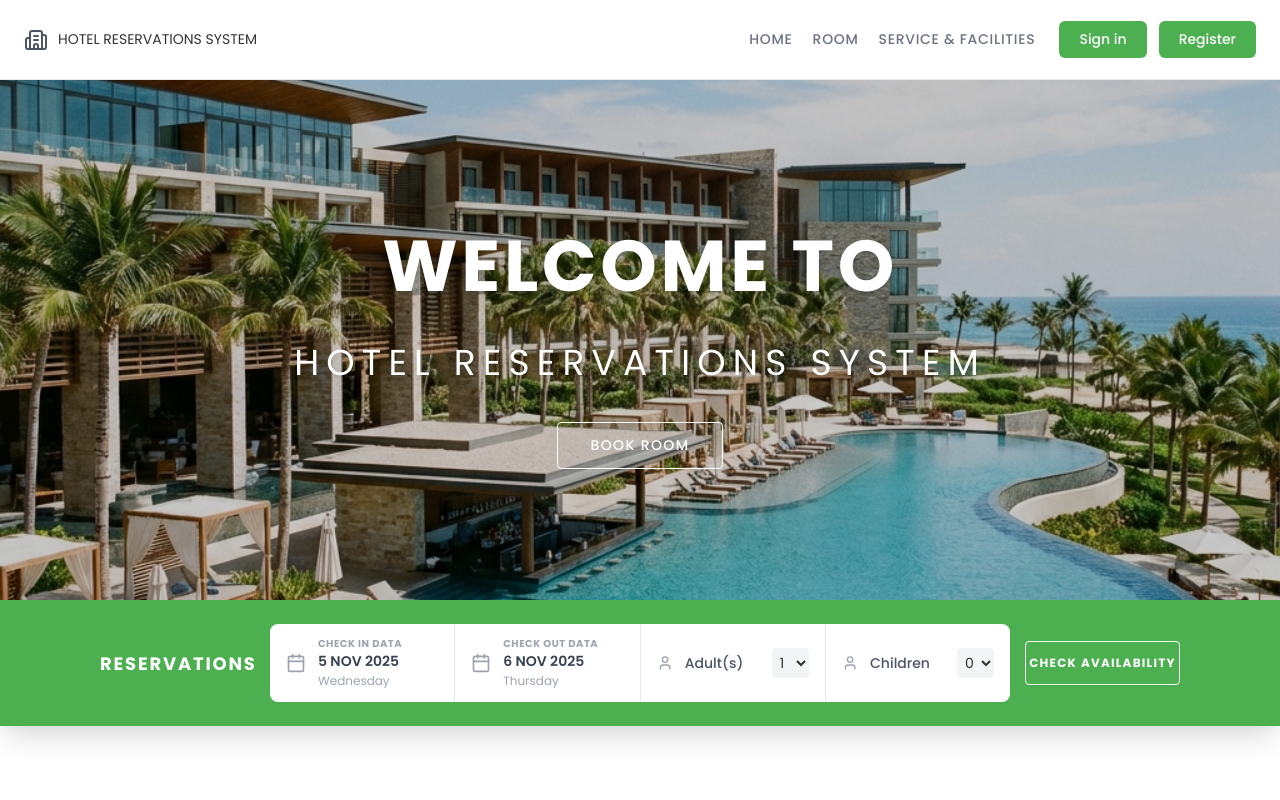
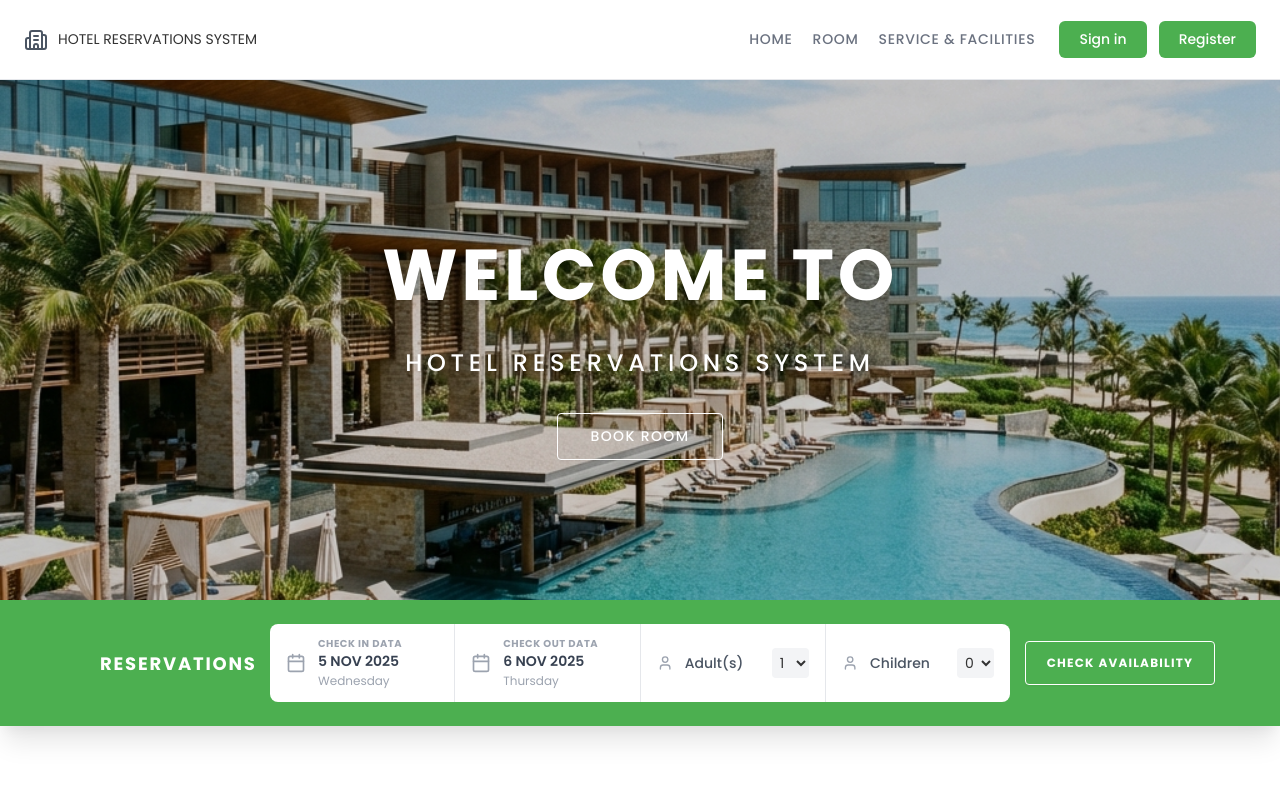
Before and after one commit to mamint007/Hotel-Booking, a Next.js app in the folder apps/hotel-app/: page / in a window 1280 px wide. Shown: the top 800 px of the page. Built offline with nearby package versions, Linux system fonts and the light colour scheme.

Commit message:
fix UI homepage

```diff
--- a/apps/hotel-app/src/pages/index.tsx
+++ b/apps/hotel-app/src/pages/index.tsx
@@ -1,7 +1,6 @@
 import Head from "next/head";
-import Image from "next/image";
 import { Geist, Geist_Mono } from "next/font/google";
-import { Calendar, User } from "lucide-react";
+import { Calendar, Users, User } from "lucide-react";
 import styled, { createGlobalStyle } from "styled-components";
 import { Container, Row, Col, ScreenClassProvider } from "react-grid-system";
 import Navbar from "../components/Navbar";
@@ -96,7 +95,7 @@ const HeroContent = styled.div`
 
 const WelcomeTitle = styled.h1`
   font-size: 3rem;
-  font-weight: bold;
+  font-weight: 800;
   margin-bottom: 1rem;
   text-shadow: 0 4px 6px rgba(0,0,0,0.1);
   letter-spacing: 0.05em;
@@ -107,7 +106,7 @@ const WelcomeTitle = styled.h1`
   }
 `;
 
-const HotelNameBadge = styled.div`
+/* const HotelNameBadge = styled.div`
   display: inline-block;
   background-color: rgba(108, 117, 125, 0.8);
   backdrop-filter: blur(4px);
@@ -117,18 +116,14 @@ const HotelNameBadge = styled.div`
   font-weight: 600;
   letter-spacing: 0.05em;
   border-radius: 4px;
-`;
+`; */
 
 const SubTitle = styled.h2`
   font-size: 1.5rem;
-  font-weight: 300;
+  font-weight: 500;
   letter-spacing: 0.2em;
   margin-bottom: 2rem;
   text-shadow: 0 2px 4px rgba(0,0,0,0.1);
-
-  @media (min-width: 768px) {
-    font-size: 2.25rem;
-  }
 `;
 
 const BookingBar = styled.div`
@@ -216,6 +211,7 @@ const StyledSelect = styled.select`
 
 const CheckAvailabilityButton = styled(ActionButton)`
   width: 100%;
+  min-width: 190px;
   padding: 12px 0;
   font-size: 12px;
   font-weight: bold;
@@ -309,18 +305,14 @@ export default function Home() {
         {/* Hero Section */}
         <HeroSection>
           <HeroBackground>
-            <Image
+            <img
               src="/hero-image.png"
               alt="Hotel Facade"
-              fill
-              style={{ objectFit: "cover" }}
-              priority
             />
           </HeroBackground>
 
           <HeroContent>
             <WelcomeTitle>Welcome To</WelcomeTitle>
-            {/* <HotelNameBadge>HOTEL NAME HERE</HotelNameBadge> */}
             <SubTitle>HOTEL RESERVATIONS SYSTEM</SubTitle>
             <ActionButton $variant="outline" style={{ fontSize: '14px', padding: '12px 32px' }}>
               Book Room
@@ -386,7 +378,7 @@ export default function Home() {
                 </FilterContainer>
               </Col>
 
-              <Col md={12} lg={2}>
+              <Col md={20} lg={2}>
                 <CheckAvailabilityButton $variant="outline">
                   Check Availability
                 </CheckAvailabilityButton>
@@ -403,11 +395,9 @@ export default function Home() {
               <Col md={6}>
                 <ImageFrame>
                   <AboutImage>
-                    <Image
+                    <img
                       src="/hero-image.png"
                       alt="Relaxing Pool View"
-                      fill
-                      style={{ objectFit: "cover" }}
                     />
                   </AboutImage>
                 </ImageFrame>
```
